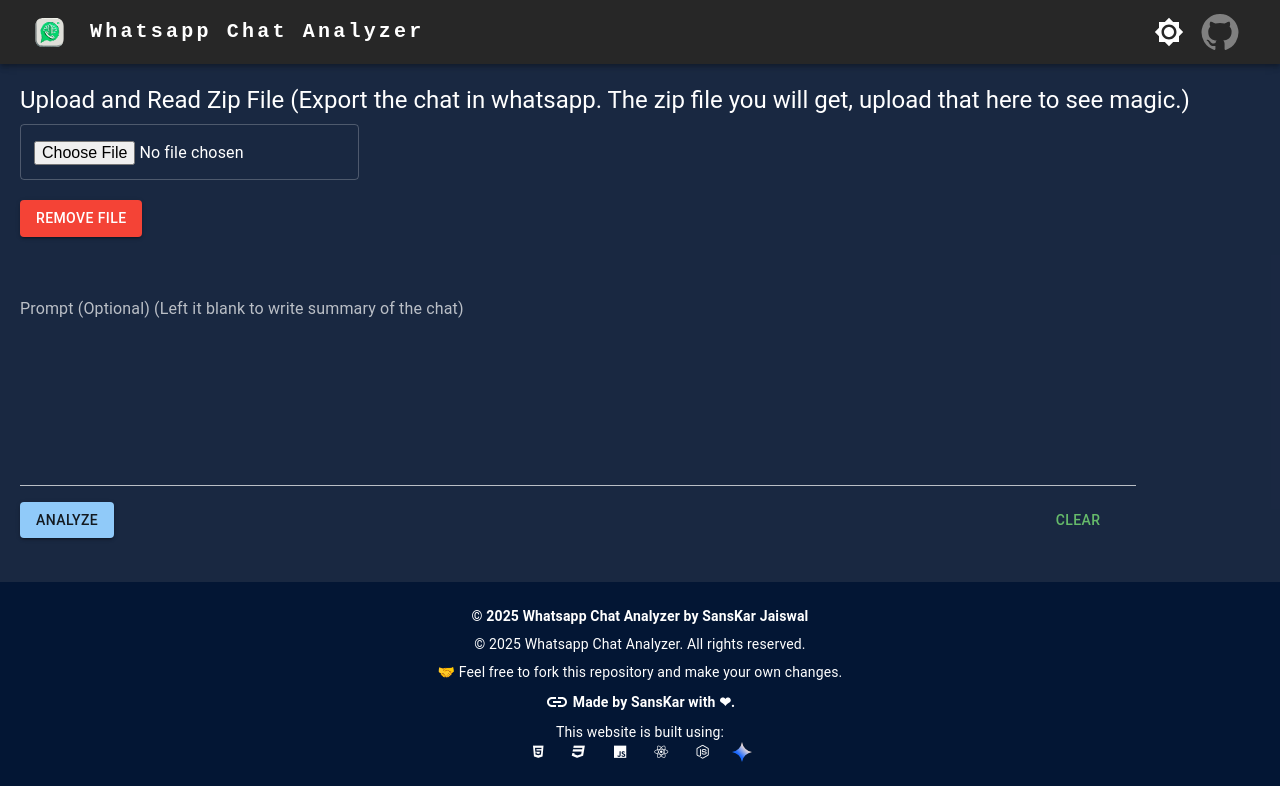
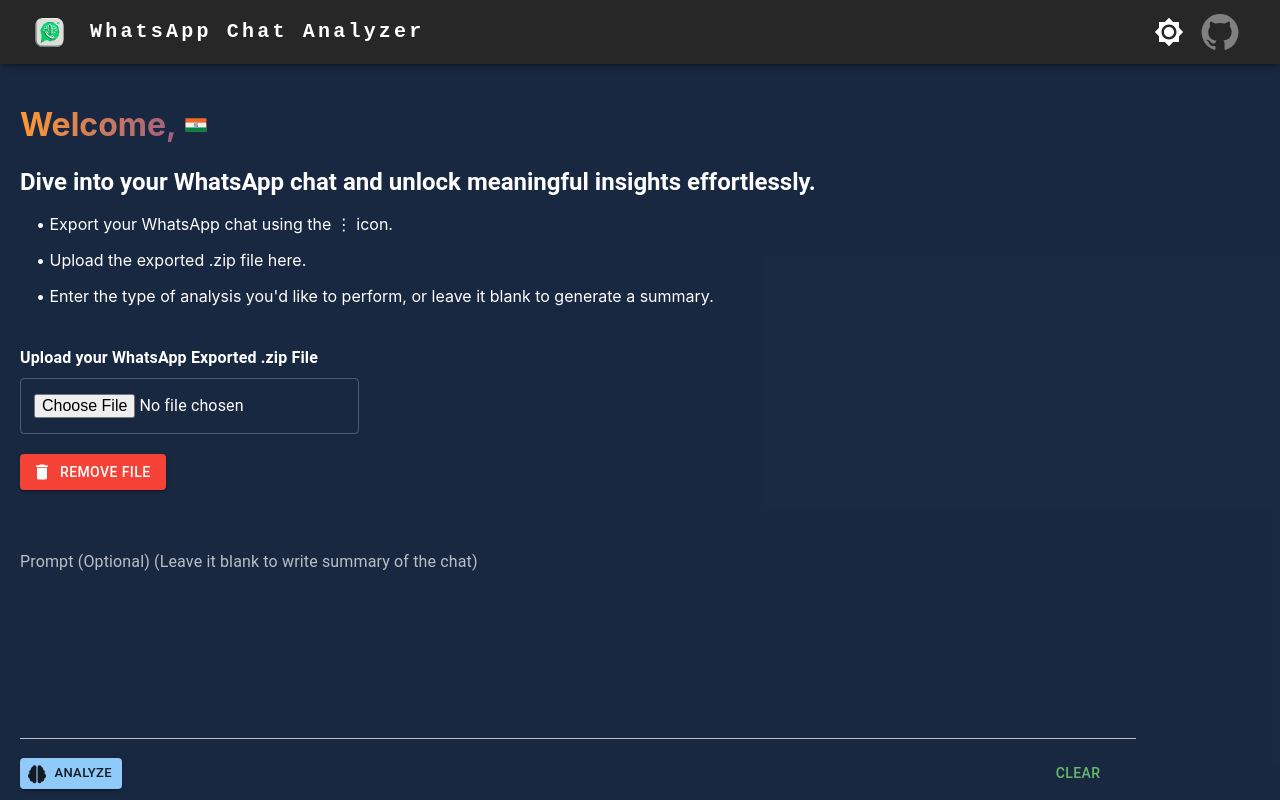
Before and after one commit to SanskarJaiswal2904/WhatsApp-Chat-Analyzer, a React (Create React App) app: page / in a window 1280 px wide. Shown: the top 800 px of the page. Built offline with nearby package versions, Linux system fonts and the light colour scheme; the HTML template or start-up script is replaced by a standard one.

Commit message:
Everything working fine, about to start result decoration

```diff
--- a/public/index.html
+++ b/public/index.html
@@ -22,7 +22,7 @@
   <link href="https://cdnjs.cloudflare.com/ajax/libs/font-awesome/6.0.0-beta3/css/all.min.css" rel="stylesheet">
 
     <link rel="icon" href="/logo.ico" />
-    <title>Whatsapp Chat Analyzer</title>
+    <title>WhatsApp Chat Analyzer</title>
   </head>
   <body>
     <noscript>You need to enable JavaScript to run this app.</noscript>
--- a/src/components/Footer.jsx
+++ b/src/components/Footer.jsx
@@ -17,10 +17,10 @@
     >
       <Container maxWidth="md">
         <Typography variant="body2" sx={{ fontWeight: 'bold' }}>
-        © {new Date().getFullYear()}  Whatsapp Chat Analyzer by SansKar Jaiswal
+        © {new Date().getFullYear()}  WhatsApp Chat Analyzer by SansKar Jaiswal
         </Typography>
         <Typography variant="body2" sx={{ mt: 1 }}>
-        © {new Date().getFullYear()}  Whatsapp Chat Analyzer. All rights reserved.
+        © {new Date().getFullYear()}  WhatsApp Chat Analyzer. All rights reserved.
         </Typography>
         <Typography variant="body2" sx={{ mt: 1 }}>
         🤝 Feel free to fork this repository and make your own changes.
--- /dev/null
+++ b/src/components/IndiaGlobal.jsx
@@ -0,0 +1,96 @@
+import React from 'react';
+import { Box } from '@mui/material';
+
+
+// List of holidays with dates and names
+const holidays = [
+  { date: '01-01', name: "New Year's Day" },
+  { date: '01-02', name: 'Last day of Hanukkah' },
+  { date: '01-06', name: 'Guru Govind Singh Jayanti' },
+  { date: '01-13', name: 'Lohri' },
+  { date: '01-14', name: 'Pongal' },
+  { date: '01-14', name: 'Makar Sankranti' },
+  { date: '01-14', name: "Hazarat Ali's Birthday" },
+  { date: '01-26', name: 'Republic Day' },
+  { date: '01-29', name: 'Lunar New Year' },
+  { date: '02-02', name: 'Vasant Panchami' },
+  { date: '02-12', name: 'Guru Ravidas Jayanti' },
+  { date: '02-14', name: "Valentine's Day" },
+  { date: '02-19', name: 'Shivaji Jayanti' },
+  { date: '02-23', name: 'Maharishi Dayanand Saraswati Jayanti' },
+  { date: '02-26', name: 'Maha Shivaratri/Shivaratri' },
+  { date: '03-02', name: 'Ramadan Start (Tentative Date)' },
+  { date: '03-13', name: 'Holika Dahana' },
+  { date: '03-14', name: 'Holi' },
+  { date: '03-14', name: 'Dolyatra' },
+  { date: '03-20', name: 'March Equinox' },
+  { date: '03-28', name: 'Jamat Ul-Vida (Tentative Date)' },
+  { date: '03-30', name: 'Chaitra Sukhladi' },
+  { date: '03-30', name: 'Ugadi' },
+  { date: '03-30', name: 'Gudi Padwa' },
+  { date: '03-31', name: 'Ramzan Id/Eid-ul-Fitar (Tentative Date)' },
+  { date: '01-12', name: 'Swami Vivekanand Jayanti' },
+  { date: '01-23', name: 'Netaji Subhash Chandra Bose Jayanti' },
+  { date: '02-01', name: 'Saraswati Puja' },
+  { date: '03-31', name: 'Eid al-fitr' },
+  { date: '04-10', name: 'Mahavir Janma Kalyanak' },
+  { date: '04-14', name: 'Ambedkar Jayanti' },
+  { date: '04-15', name: 'Pohela Boishakh and West Bengal Day' },
+  { date: '05-01', name: 'Labour Day' },
+  { date: '05-08', name: 'Rabindra Jayanti' },
+  { date: '05-12', name: 'Pandit Raghunath Murmu Jayanti and Vesak' },
+  { date: '06-06', name: 'Eid al-Adha' },
+  { date: '06-07', name: 'Eid al-Adha' },
+  { date: '08-15', name: 'Independence Day' },
+  { date: '09-04', name: 'Mawlid' },
+  { date: '09-30', name: 'Durga Ashtami' },
+  { date: '10-01', name: 'Maha Navami' },
+  { date: '10-02', name: 'Gandhi Jayanti' },
+  { date: '10-06', name: 'Lakshmi Puja' },
+  { date: '10-20', name: 'Diwali' },
+  { date: '11-05', name: 'Guru Nanak Gurpurab' },
+  { date: '12-25', name: 'Christmas Day' },
+  { date: '12-31', name: 'Last Day of the Year' },
+];
+
+
+const IndiaGlobal = () => {
+  const today = new Date().toISOString().slice(5, 10); // Get MM-DD format
+  const todayHoliday = holidays.find(holiday => holiday.date === today);
+
+  return (
+    <div>
+      {todayHoliday ? (
+        <h1
+          style={{
+            background: 'linear-gradient(to right, #FF9933, #0000FF, #ffffff, #138808)',
+            WebkitBackgroundClip: 'text',
+            color: 'transparent',
+          }}
+        >
+          <Box sx={{ display: 'flex', alignItems: 'center', gap: '8px' }}>
+             Happy {todayHoliday.name}!, {' '}
+            <img src="/indiaflag.svg" alt="India-logo" height="22px" width="22px" />
+          </Box>
+
+        </h1>
+      ) : (
+        <h1
+          style={{
+            background: 'linear-gradient(to right, #FF9933, #0000FF, #ffffff, #138808)',
+            WebkitBackgroundClip: 'text',
+            color: 'transparent',
+          }}
+        >
+          <Box sx={{ display: 'flex', alignItems: 'center', gap: '8px' }}>
+            Welcome, {' '}
+            <img src="/indiaflag.svg" alt="India-logo" height="22px" width="22px" />
+          </Box>
+
+        </h1>
+      )}
+    </div>
+  );
+};
+
+export default IndiaGlobal;
--- a/src/components/Navbar.jsx
+++ b/src/components/Navbar.jsx
@@ -32,7 +32,7 @@
             src="/WCALogoSVG.svg"
             alt="App Logo"
             onClick={() => window.location.reload()}
-            title='Whatsapp Chat Analyzer.'
+            title='WhatsApp Chat Analyzer.'
             sx={{
               height: { xs: 40, md: 50 },
               width: { xs: 40, md: 50 },
@@ -45,7 +45,7 @@
             noWrap
             component="a"
             onClick={() => window.location.reload()}
-            title='Whatsapp Chat Analyzer.'
+            title='WhatsApp Chat Analyzer.'
             sx={{
               mr: 2,
               fontFamily: 'monospace',
@@ -57,10 +57,10 @@
             }}
           >
               <Box component="span" sx={{ display: { xs: 'none', md: 'inline' } }}>
-                Whatsapp Chat Analyzer
+                WhatsApp Chat Analyzer
               </Box>
               <Box component="span" sx={{ display: { xs: 'inline', md: 'none' } }}>
-                Whatsapp Chat Analyzer
+                WhatsApp Chat Analyzer
               </Box>
             </Typography>
 
--- a/src/components/ZipFileLoader.jsx
+++ b/src/components/ZipFileLoader.jsx
@@ -1,8 +1,11 @@
 import React, { useState } from "react";
-import { Button, Typography, TextField, Box } from "@mui/material";
+import { Button, Typography, TextField, Box, List, ListItem } from "@mui/material";
 import JSZip from "jszip";
 import pako from "pako";
 import axios from 'axios';
+import IndiaGlobal from './IndiaGlobal';
+import DeleteIcon from '@mui/icons-material/Delete';
+
 
 
 
@@ -17,6 +20,8 @@
   const [modelVersionF, setModelVersionF] = useState("");
   const [chunkSize, setChunkSize] = useState("");
   const [numberOfChunks, setNumberOfChunks] = useState("");
+  const [isLoading, setIsLoading] = useState(false);
+  const [analyzingState, setAnalyzingState] = useState("Analyze");
 
 
   const API_URL = process.env.REACT_APP_API_BASE_URL || "http://localhost:4000/api/v1";
@@ -41,6 +46,10 @@
     setChunkSize("");
     setNumberOfChunks("");
     totalSize = 0;
+    setIsLoading(false);
+    setAnalyzingState("Analyze");
+
+
 
     if (file && file.name.endsWith(".zip")) {
       try {
@@ -89,8 +98,11 @@
 
   const sendToServer = async (compressedContent, prompt) => {
     try {
+      setIsLoading(true);
+      if(prompt !== ""){
         console.log("Sending prompt:", prompt);
-        console.log("Compressing the file..");
+      }
+      setAnalyzingState("Compressing the file..");
 
         const response = await axios.post(`${API_URL}/upload?prompt=${encodeURIComponent(prompt)}`, compressedContent, {
             headers: {
@@ -99,7 +111,7 @@
         });
 
         if (response.status === 200) {
-            console.log("File uploaded successfully!");
+            setAnalyzingState("File uploaded successfully!");
             // Extract data from the server response
             const { parts, modelVersion, chunkSize, numberOfChunks } = response.data;
             setResult(parts);
@@ -108,15 +120,19 @@
             setNumberOfChunks(numberOfChunks);
 
             totalSize = numberOfChunks * chunkSize;
+            setIsLoading(false);
 
             console.log("Processed Content:", parts);
             console.log("Model Version:", modelVersion);
+            setAnalyzingState("Analyze");
 
         } else {
             console.error("Failed to upload file.");
+            setIsLoading(false);
         }
     } catch (error) {
         console.error("Error sending data to the server:", error);
+        setIsLoading(false);
     }
 };
 
@@ -126,9 +142,29 @@
             ? "#03132fe8"
             : theme.palette.grey[100],
         color: (theme) => theme.palette.text.primary, padding: "20px", textAlign: "start"}}>
+          <Box>
+            <Box>
+              <IndiaGlobal/>
+            </Box>
+            <Typography variant='h5' fontWeight={'bold'}>
+              Dive into your WhatsApp chat and unlock meaningful insights effortlessly.
+            </Typography>
+            <Typography variant="body4" sx={{ my: 2 }} gutterBottom>
+                <List>
+                  <ListItem sx={{ display: "flex", alignItems: "center", gap: "8px" }}>
+                    • Export your WhatsApp chat using the
+                    ⋮ icon.
+                  </ListItem>
+                  <ListItem> • Upload the exported .zip file here.</ListItem>
+                  <ListItem> • Enter the type of analysis you'd like to perform, or leave it blank to generate a summary.</ListItem>
+                </List>
+              </Typography>
+          </Box>
+
+
       <Box sx={{ display: 'flex', justifyContent: 'center', alignItems: 'start', flexDirection: 'column' }}>
-        <Typography variant="h5" gutterBottom>
-          Upload and Read Zip File (Export the chat in whatsapp. The zip file you will get, upload that here to see magic.)
+      <Typography variant="body1" sx={{ mb: 1, mt: 3, fontWeight: 'bold' }}>
+        Upload your WhatsApp Exported .zip File
       </Typography>
         <TextField
           type="file"
@@ -137,13 +173,13 @@
           variant="outlined"
           style={{ marginBottom: "20px" }}
         />
-        <Button variant="contained" color="error" onClick={() => { setFileContent(""); setFileSize(""); setCompressedSize(""); setError(""); }}>
+        <Button variant="contained" color="error" startIcon={<DeleteIcon />} onClick={() => { setFileContent(""); setFileSize(""); setCompressedSize(""); setError(""); window.location.reload() }}>
           Remove File
         </Button>
 
 
       <TextField
-          label="Prompt (Optional) (Left it blank to write summary of the chat)"
+          label="Prompt (Optional) (Leave it blank to write summary of the chat)"
           multiline
           rows={8}
           placeholder='Write a prompt of what you want to do with chat data (If left blank it will write summary of the chat)'
@@ -163,6 +199,10 @@
           <Button
             variant="contained"
             color="primary"
+            size="small"
+            loading={isLoading}
+            loadingPosition="start"
+            startIcon={<i class="fa-solid fa-brain"></i>}
             onClick={async () => {
               if (!compressedContent) {
                 setError("No file available to analyze.");
@@ -171,7 +211,7 @@
               await sendToServer(compressedContent, prompt);
             }}
           >
-            Analyze
+            {analyzingState}
           </Button>
           <Button variant="text" color="success" sx={{marginRight: {xs : '5px',sm : '25px', md:'50px', lg :'150px', xl : '170px',}}} onClick={() => {setPrompt('')}}>
             Clear
```
Also changed, not shown: public/indiaflag.svg (added). Lines whose indentation alone changed are shown as unchanged.
